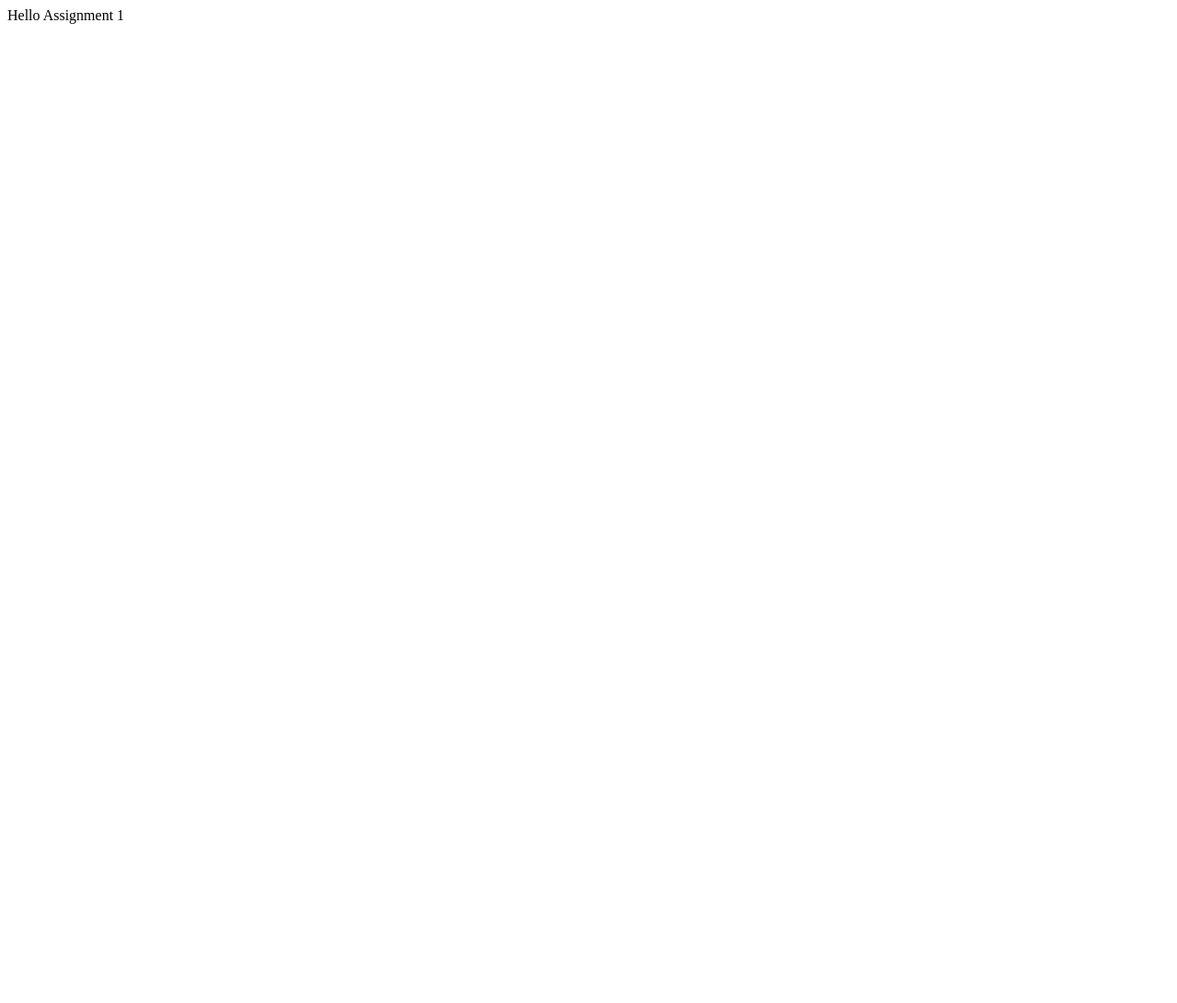
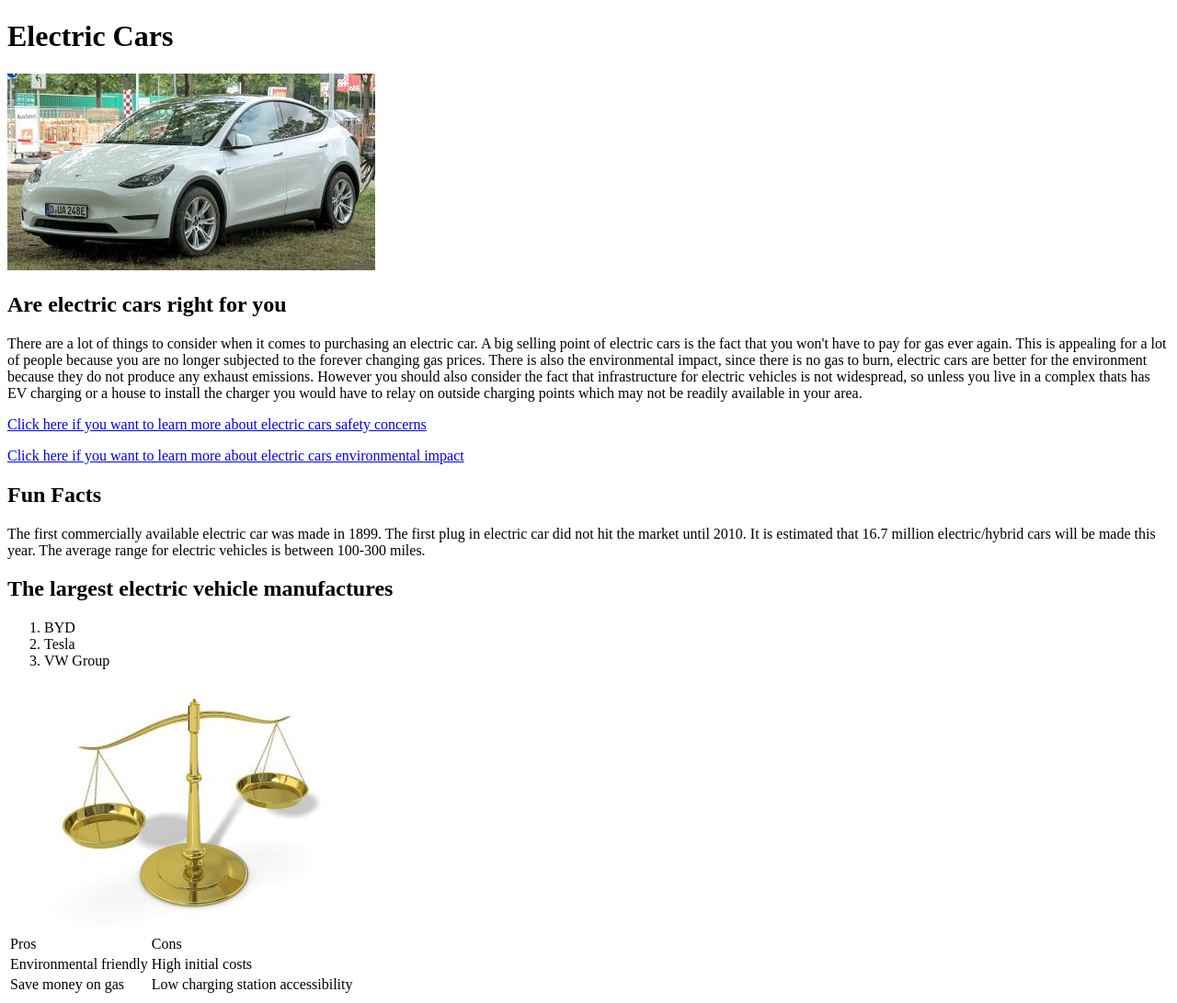
Before and after one commit to zechfc/zechfc.github.io, a plain HTML site: page csce242/assignments/01/index.html in a window 1280 px wide. Shown: the whole page at 92% size. Before the commit the page ends 800 px from the top, so only its background shows below. Drawn offline with Linux system fonts and the light colour scheme.

Commit message:
made a compact webpage about EV cars

```diff
--- a/csce242/assignments/01/index.html
+++ b/csce242/assignments/01/index.html
@@ -1 +1,48 @@
-Hello Assignment 1
+<!--Zechariah Fisher-Coleman
+CSCE 242-->
+<!DOCTYPE html>
+<html>
+    <head>
+        <title>Electric Cars</title>
+    </head>
+    <body>
+        <h1>Electric Cars</h1>
+        <img src="images/Tesla.jpg" alt="Tesla">
+
+        <h2>Are electric cars right for you</h2>
+        <p>There are a lot of things to consider when it comes to purchasing an electric car. A big selling point of electric cars is the fact that you won't have to pay for gas ever again. This is appealing for a lot of people because you are no longer subjected to the forever changing gas prices.
+            There is also the environmental impact, since there is no gas to burn, electric cars are better for the environment because they do not produce any exhaust emissions. However you should also consider the fact that infrastructure for electric vehicles is not widespread, so unless you live in a complex thats has EV charging or a house to install the charger you would have to relay on outside charging points which may not be readily available in your area. </p>
+
+        <p><a href="https://www.nhtsa.gov/vehicle-safety/electric-and-hybrid-vehicles#:~:text=Exposed%20electrical%20components%2C%20wires%2C%20and,or%20flammable%20gases%20and%20fire." >Click here if you want to learn more about electric cars safety concerns</a></p>
+        <p><a href="https://www.epa.gov/greenvehicles/electric-vehicle-myths" >Click here if you want to learn more about electric cars environmental impact</a></p>
+
+
+        <h2>Fun Facts</h2>
+        <p>The first commercially available electric car was made in 1899. The first plug in electric car did not hit the market until 2010. It is estimated that 16.7 million electric/hybrid cars will be made this year. The average range for electric vehicles is between 100-300 miles.</p>
+
+        <h2>The largest electric vehicle manufactures</h2>
+        <ol>
+            <li>BYD</li>
+            <li>Tesla</li>
+            <li>VW Group</li>
+        </ol>
+        <img src="images/scale.jpg" alt="Scale">
+
+        <table>
+            <tr>
+                <td>Pros</td>
+                <td>Cons</td>
+            </tr>
+            <tr>
+                <td>Environmental friendly</td>
+                <td>High initial costs</td>
+            </tr>
+            <tr>
+                <td>Save money on gas</td>
+                <td>Low charging station accessibility</td>
+            </tr>
+
+        </table>
+    </body>
+
+</html>
```
Also changed, not shown: csce242/assignments/01/images/Tesla.jpg (added), csce242/assignments/01/images/scale.jpg (added).
